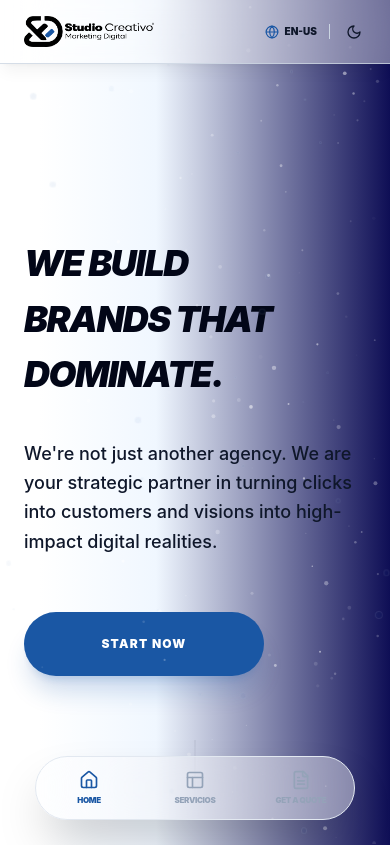
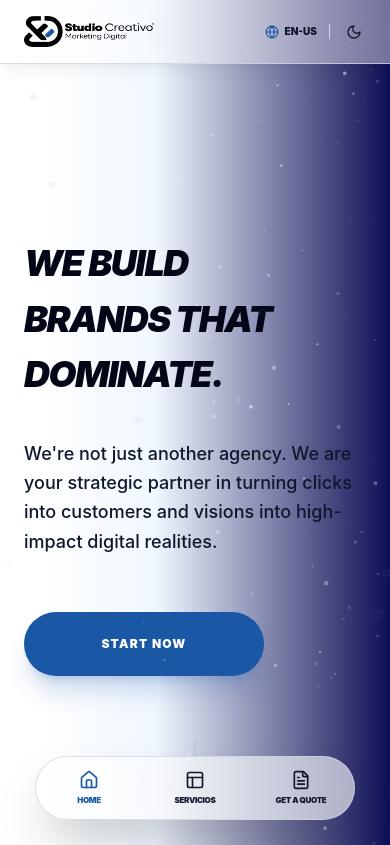
Before and after one commit to GarkarAXO/studiocreativo, a React (Vite) app: page / in a window 390 px wide. Shown: the top 845 px of the page. Built offline with nearby package versions, Linux system fonts and the light colour scheme; a web font is replaced by a local one.

Commit message:
update: fix into the navbar for mobile

```diff
--- a/src/components/Navbar.tsx
+++ b/src/components/Navbar.tsx
@@ -81,8 +81,8 @@ export const Navbar: React.FC = () => {
       {/* --- TAB BAR INFERIOR (Solo Mobile) --- */}
       <div className="md:hidden fixed bottom-0 left-0 w-full z-[100] px-4 pb-6 pointer-events-none">
         <nav aria-label="Navegación móvil" className="max-w-xs mx-auto flex items-center justify-around pointer-events-auto
-                        h-16 rounded-full border border-slate-200 dark:border-slate-800
-                        bg-white/40 dark:bg-slate-900/40 backdrop-blur-3xl shadow-2xl transition-all duration-500">
+                        h-16 rounded-full border border-slate-300/80 dark:border-white/20
+                        bg-white/60 dark:bg-slate-900/60 backdrop-blur-2xl shadow-2xl transition-all duration-500">
 
           <MobileNavLink to="/" icon={<Home size={20} aria-hidden="true" />} label={t('nav.home')} active={isActive('/')} />
           <MobileNavLink to="/#services" icon={<Layout size={20} aria-hidden="true" />} label="Servicios" active={false} isAnchor />
@@ -96,7 +96,7 @@ export const Navbar: React.FC = () => {
 
 const MobileNavLink = ({ to, icon, label, active, isAnchor = false }: { to: string, icon: React.ReactNode, label: string, active: boolean, isAnchor?: boolean }) => {
   const content = (
-    <div className={`flex flex-col items-center gap-1 transition-colors ${active ? 'text-primary' : 'text-slate-400 dark:text-slate-500'}`}>
+    <div className={`flex flex-col items-center gap-1 transition-colors ${active ? 'text-primary' : 'text-slate-900 dark:text-slate-200'}`}>
       {icon}
       <span className="text-[8px] font-black uppercase tracking-tighter">{label}</span>
     </div>
```
